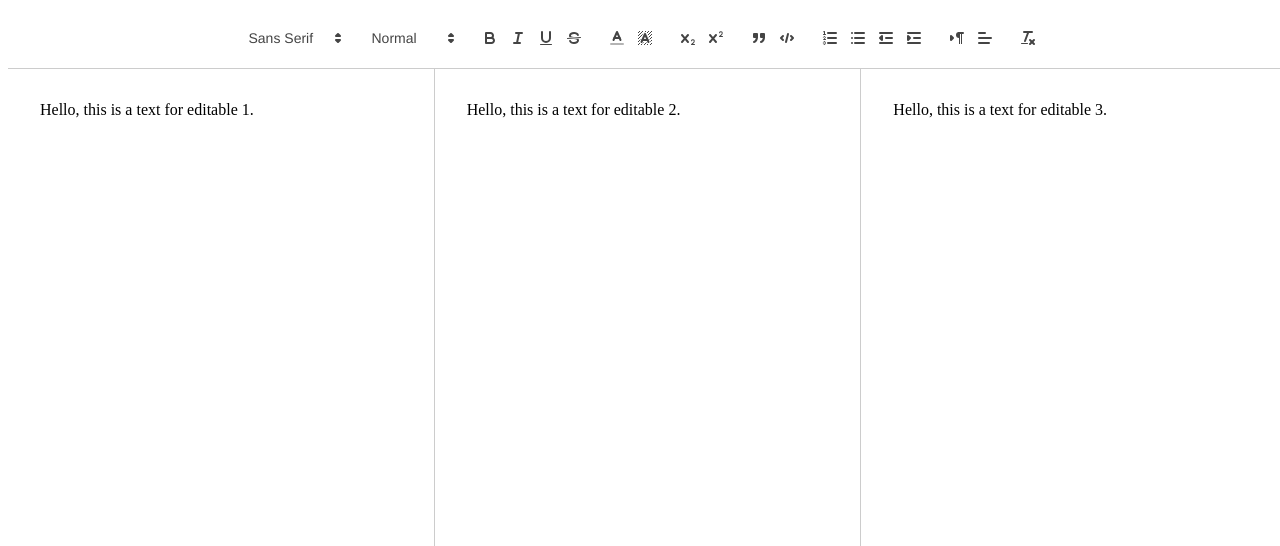
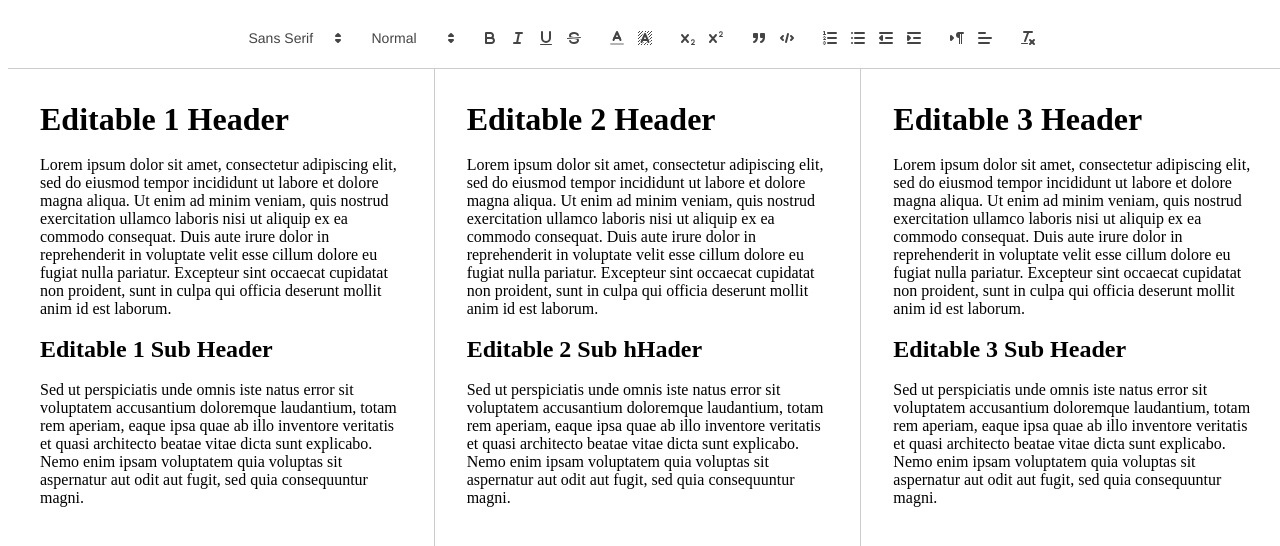
Before and after one commit to maxfahl/Quill-Edit-Multiple, a React (Create React App) app: page / in a window 1280 px wide. Shown: the top 546 px of the page. Built offline with nearby package versions, Linux system fonts and the light colour scheme.

Commit message:
Moved initial editables data to own file.

```diff
--- a/src/App.js
+++ b/src/App.js
@@ -3,30 +3,22 @@ import "./App.css";
 import React, { useEffect, useRef, useState } from "react";
 import Quill from "quill";
 import Editable from "./Editable";
+import editablesInitialData from './data/editables-initial-data'
 import { useLocalStorageState } from "./hooks/userLocalStorageState";
 
 const App = () => {
+	// The div containing the quill editor when no instance of Editable is using it.
     const quillEditorContainerTempHolder = useRef();
+    // The div that contains the quill toolbar.
     const quillToolbarContainer = useRef();
+    // The quill editor
     const quillEditorContainer = useRef();
-
+	// The quill instance
     const [quillInstance, setQuillInstance] = useState();
+    // Create our staring data
     const [editables, setEditables] = useLocalStorageState(
         "quill-edit-multiple:editables",
-        {
-            "editable-1": {
-                id: "editable-1",
-                content: "<p>Hello, this is a text for editable 1.</p>"
-            },
-            "editable-2": {
-                id: "editable-2",
-                content: "<p>Hello, this is a text for editable 2.</p>"
-            },
-            "editable-3": {
-                id: "editable-3",
-                content: "<p>Hello, this is a text for editable 3.</p>"
-            }
-        }
+		editablesInitialData
     );
     const editablesList = Object.keys(editables).map((key) => editables[key]);
     const [activeEditable, setActiveEditable] = useState();
--- /dev/null
+++ b/src/data/editables-initial-data.js
@@ -0,0 +1,71 @@
+export default {
+	"editable-1": {
+		id: "editable-1",
+		content: `
+			<h1>Editable 1 Header</h1>
+			<p><br></p>
+			<p>
+			Lorem ipsum dolor sit amet, consectetur adipiscing elit, sed do eiusmod tempor incididunt
+			ut labore et dolore magna aliqua. Ut enim ad minim veniam, quis nostrud exercitation ullamco laboris nisi ut aliquip
+			ex ea commodo consequat. Duis aute irure dolor in reprehenderit in voluptate velit esse cillum dolore eu fugiat
+			nulla pariatur. Excepteur sint occaecat cupidatat non proident, sunt in culpa qui officia deserunt mollit anim id
+			est laborum.
+			</p>
+			<p><br></p>
+			<h2>Editable 1 Sub Header</h2>
+			<p><br></p>
+			<p>
+			Sed ut perspiciatis unde omnis iste natus error sit
+			voluptatem accusantium doloremque laudantium, totam rem aperiam, eaque ipsa quae ab illo inventore veritatis et
+			quasi architecto beatae vitae dicta sunt explicabo. Nemo enim ipsam voluptatem quia voluptas sit aspernatur aut odit
+			aut fugit, sed quia consequuntur magni.
+			</p>
+		`
+	},
+	"editable-2": {
+		id: "editable-2",
+		content: `
+			<h1>Editable 2 Header</h1>
+			<p><br></p>
+			<p>
+			Lorem ipsum dolor sit amet, consectetur adipiscing elit, sed do eiusmod tempor incididunt
+			ut labore et dolore magna aliqua. Ut enim ad minim veniam, quis nostrud exercitation ullamco laboris nisi ut aliquip
+			ex ea commodo consequat. Duis aute irure dolor in reprehenderit in voluptate velit esse cillum dolore eu fugiat
+			nulla pariatur. Excepteur sint occaecat cupidatat non proident, sunt in culpa qui officia deserunt mollit anim id
+			est laborum.
+			</p>
+			<p><br></p>
+			<h2>Editable 2 Sub hHader</h2>
+			<p><br></p>
+			<p>
+			Sed ut perspiciatis unde omnis iste natus error sit
+			voluptatem accusantium doloremque laudantium, totam rem aperiam, eaque ipsa quae ab illo inventore veritatis et
+			quasi architecto beatae vitae dicta sunt explicabo. Nemo enim ipsam voluptatem quia voluptas sit aspernatur aut odit
+			aut fugit, sed quia consequuntur magni.
+			</p>
+		`
+	},
+	"editable-3": {
+		id: "editable-3",
+		content: `
+			<h1>Editable 3 Header</h1>
+			<p><br></p>
+			<p>
+			Lorem ipsum dolor sit amet, consectetur adipiscing elit, sed do eiusmod tempor incididunt
+			ut labore et dolore magna aliqua. Ut enim ad minim veniam, quis nostrud exercitation ullamco laboris nisi ut aliquip
+			ex ea commodo consequat. Duis aute irure dolor in reprehenderit in voluptate velit esse cillum dolore eu fugiat
+			nulla pariatur. Excepteur sint occaecat cupidatat non proident, sunt in culpa qui officia deserunt mollit anim id
+			est laborum.
+			</p>
+			<p><br></p>
+			<h2>Editable 3 Sub Header</h2>
+			<p><br></p>
+			<p>
+			Sed ut perspiciatis unde omnis iste natus error sit
+			voluptatem accusantium doloremque laudantium, totam rem aperiam, eaque ipsa quae ab illo inventore veritatis et
+			quasi architecto beatae vitae dicta sunt explicabo. Nemo enim ipsam voluptatem quia voluptas sit aspernatur aut odit
+			aut fugit, sed quia consequuntur magni.
+			</p>
+		`
+	}
+}
```
